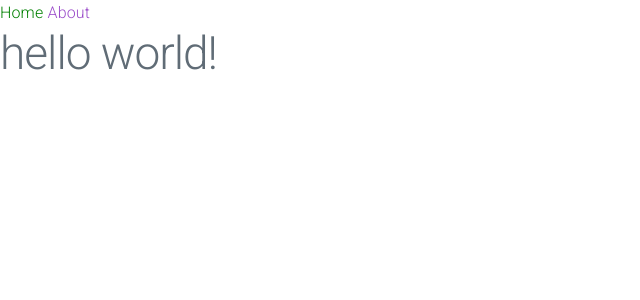
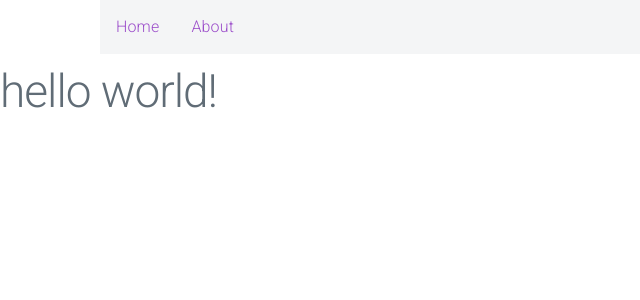
Before and after one commit to lcapatina/personal-website, a Jekyll site: the page built from index.html, in a window 1280 px wide. Shown: the top 300 px of the page, without its empty margins (0-640 px from the left). Built offline with Jekyll 4.4.1, drawn with Linux system fonts in a browser that asks for light colours; nearby versions of some CDN libraries.

Commit message:
apply milligram style to a menu

```diff
--- a/Gemfile
+++ b/Gemfile
@@ -28,4 +28,4 @@ end
 # Performance-booster for watching directories on Windows
 gem "wdm", "~> 0.1.1", :install_if => Gem.win_platform?
 
-gem 'milligram', '~> 1.1'
+gem 'milligram', '~> 1.3'
--- a/_includes/navigation.html
+++ b/_includes/navigation.html
@@ -1,5 +1,9 @@
-<nav>
-  {% for item in site.data.navigation %}
-  <a href="{{item.link}}" {% if page.url == item.link %}class="current" {% endif  %}>{{ item.name  }}</a>
-  {% endfor %}
-</nav>
+<div class="container">
+  <div class="navbar">
+    <ul>
+      {% for item in site.data.navigation %}
+        <li><a href="{{item.link}}" {% if page.url == item.link %}class="active" {% endif  %}>{{ item.name  }}</a></li>
+      {% endfor %}
+    </ul>
+  </div>
+</div>
--- a/_layouts/default.html
+++ b/_layouts/default.html
@@ -3,10 +3,10 @@
   <head>
     <meta charset="utf-8">
     <title>{{ page.title }}</title>
-    <link rel="stylesheet" href="/assets/css/styles.css">
     <link rel="stylesheet" href="//fonts.googleapis.com/css?family=Roboto:300,300italic,700,700italic">
     <link rel="stylesheet" href="//cdnjs.cloudflare.com/ajax/libs/normalize/5.0.0/normalize.css">
     <link rel="stylesheet" href="//cdnjs.cloudflare.com/ajax/libs/milligram/1.3.0/milligram.css">
+    <link rel="stylesheet" href="/assets/css/styles.css">
   </head>
   <body>
     {% include navigation.html %}
--- a/_sass/main.scss
+++ b/_sass/main.scss
@@ -1,3 +1,28 @@
-.current {
-    color: green;
+.navbar {
+  margin-bottom: 10px;
 }
+
+.navbar ul {
+    list-style-type: none;
+    margin: 0;
+    padding: 0;
+    overflow: hidden;
+    background-color: #f4f5f6;
+}
+
+.navbar li {
+    float: left;
+    margin-bottom: 0;
+}
+
+.navbar li a {
+    display: block;
+    color: #9b4dca;
+    text-align: center;
+    padding: 14px 16px;
+    text-decoration: none;
+}
+
+.navbar li a:hover {
+    color: #606c76;
+}
```
